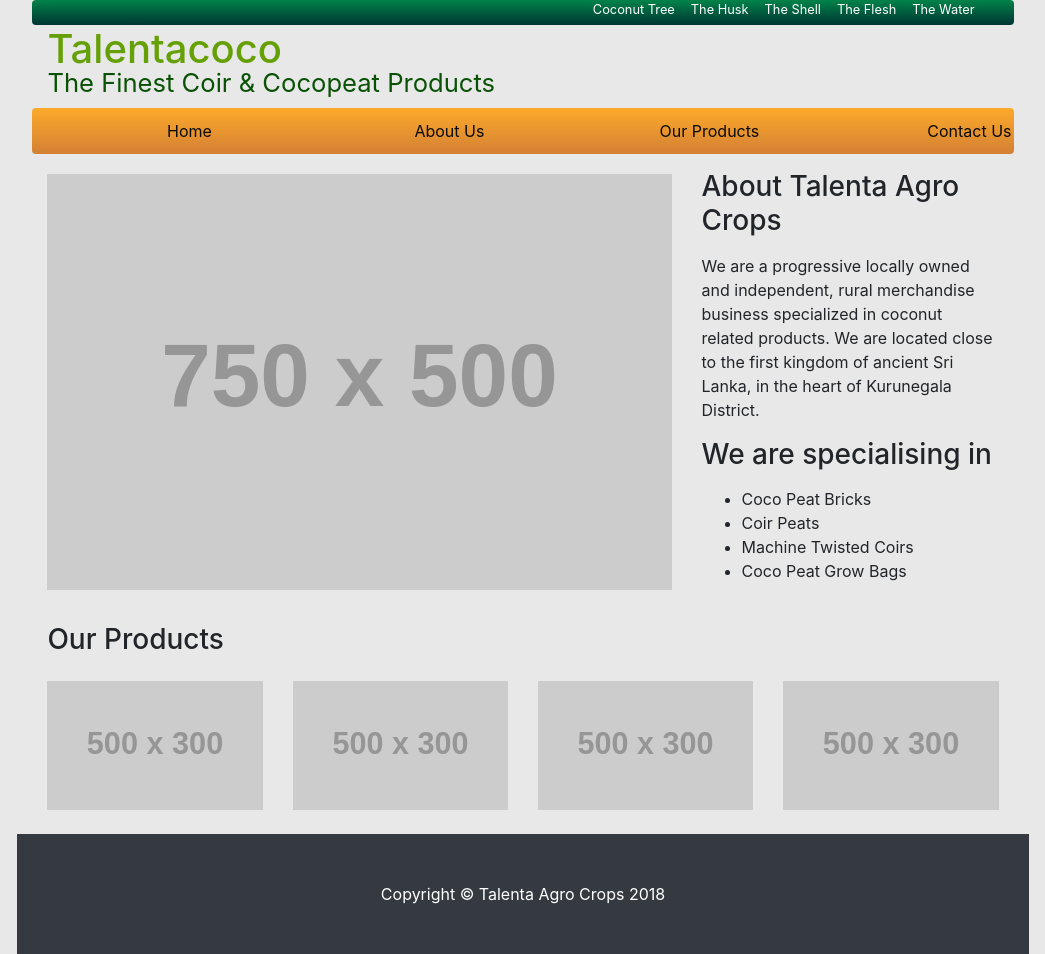
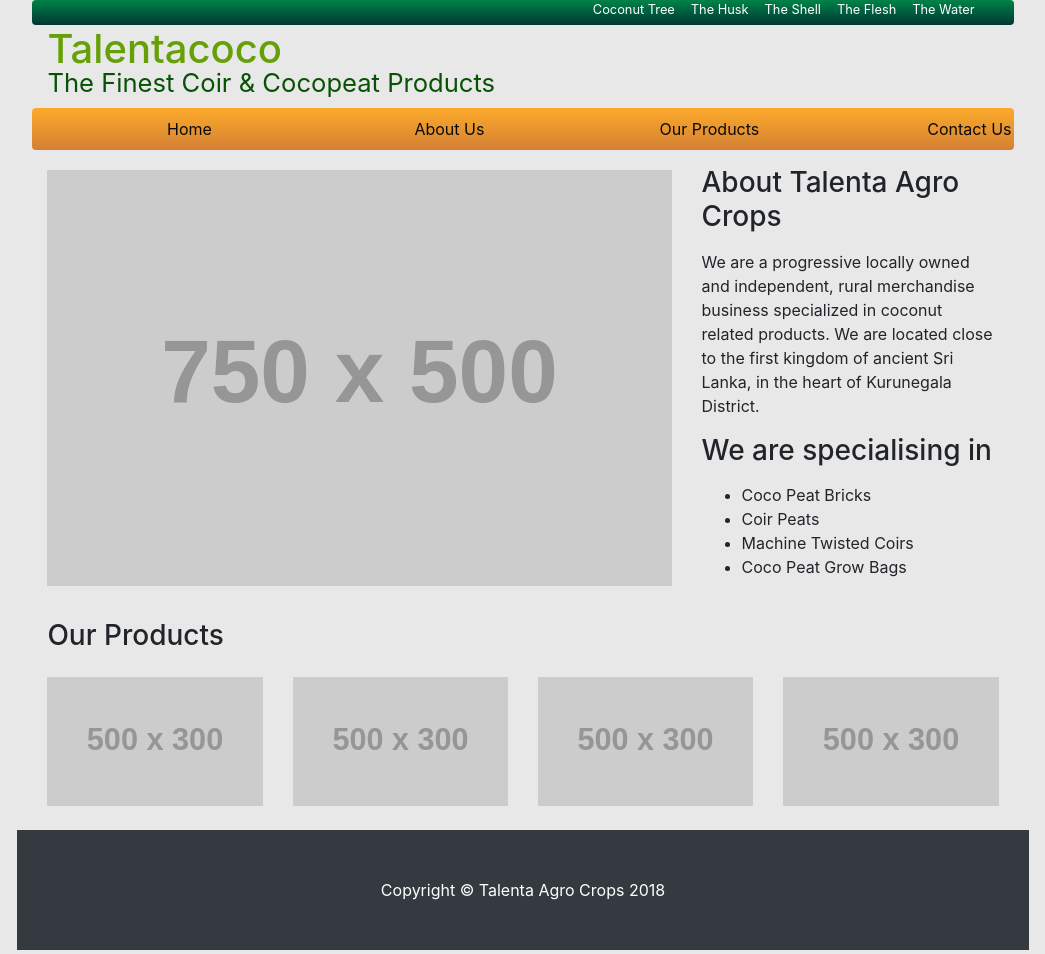
Before and after one commit to ChiranthakaJ/Talentacoco, a website: page index.html in a window 1280 px wide. Shown: the whole page, without its empty margins (117-1162 px from the left). Drawn offline with Linux system fonts and the light colour scheme; placeholder pictures from the web are drawn by us; files whose address does not match are found by name.

Commit message:
Add files via upload

```diff
--- a/css/talentacoco-custom.css
+++ b/css/talentacoco-custom.css
@@ -48,7 +48,7 @@
 
             .talentacoco-mid-nav {
                 background: linear-gradient(#FCAA2A, #D48035);
-                line-height: 14px;
+                line-height: 10px;
                 color: black !important;
                 border-radius: 4px;
             }
@@ -74,8 +74,8 @@
 
             .talentacoco-mid-nav .ml-auto li {
                 width: 260px !important;
-                margin: 0;
-                padding: 0;
+                /*margin: 0;
+                padding: 0;*/
             }
 
             .bg-green .nav-link {
@@ -92,8 +92,11 @@
             }
 
             .talentacoco-mid-nav .nav-link:hover {
-                background-color: #e89435;
-                background: linear-gradient(#e89435, #fbaa29);
+                /*background-color: #d37b16;
+                background: linear-gradient(#d37b16, #e89435);*/
                 color: rgb(255, 255, 255) !important;
                 border-radius: 4px;
+                /*margin-top: -5px !important;
+                margin-bottom: -35px !important;*/
+                /*height: 30px;*/
             }
```
